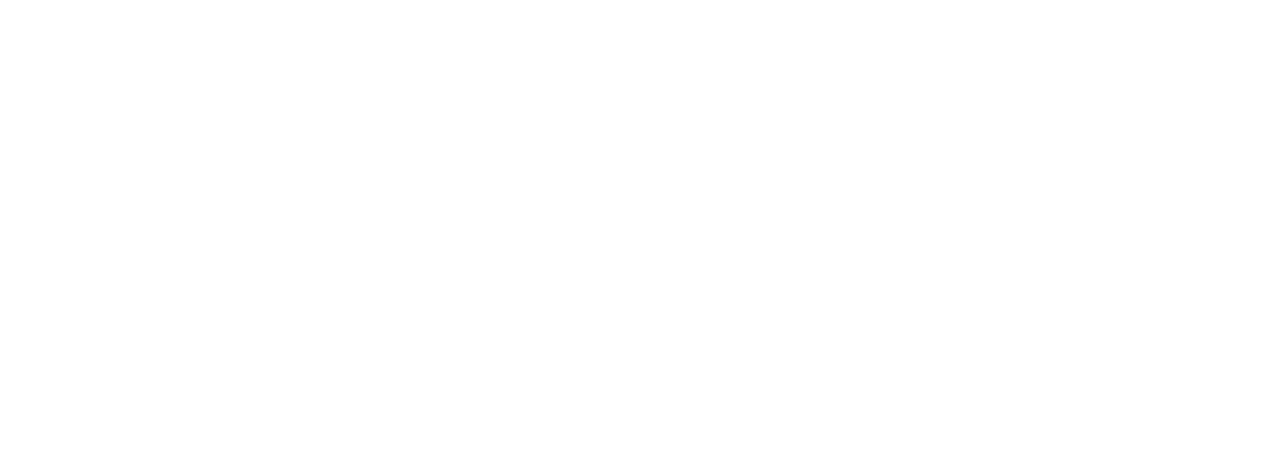
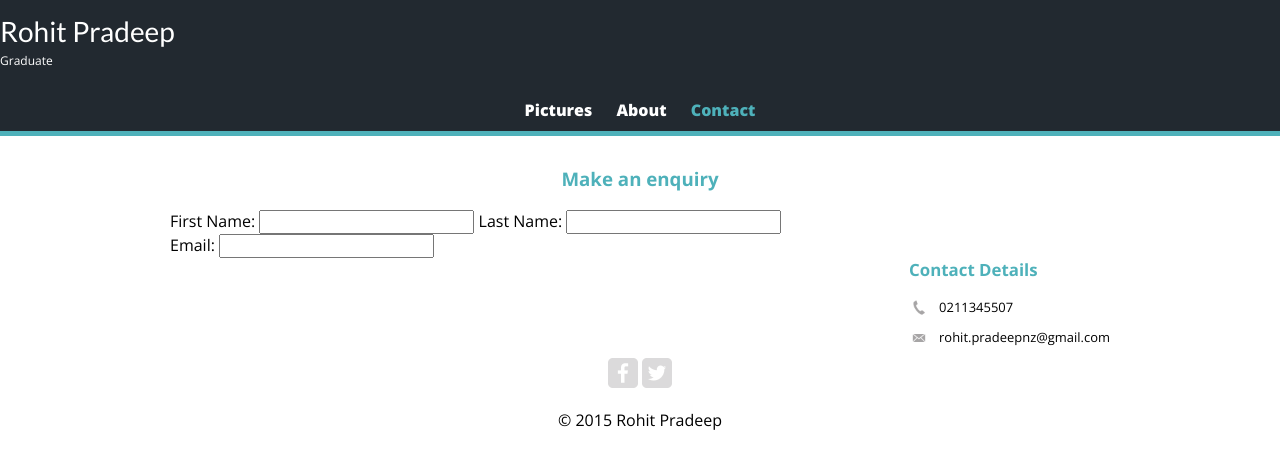
Before and after one commit to rohitpradeep/rohitpradeep.github.io, a plain HTML site: page contact.html in a window 1280 px wide. Drawn offline with nearby package versions, Linux system fonts and the light colour scheme.

Commit message:
changes the website color

```diff
--- a/contact.html
+++ b/contact.html
@@ -2,15 +2,70 @@
 <html>
   <head>
     <meta charset="utf-8">
-    <title>Contact</title>
+    <title>Rohit Pradeep | Graduate</title>
+    <link rel="stylesheet" type="text/css" href="css/normalize.css">
+    <link href='http://fonts.googleapis.com/css?family=Open+Sans:400,700,400italic,800|Lato:400,900,900italic,700' rel='stylesheet' type='text/css'>
+    <link rel="stylesheet" type="text/css" href="css/main.css">
   </head>
   <body>
+    <div id="top">
+      <header>
+
+        <a href="index.html" id="logo">
+          <h1>Rohit Pradeep</h1>
+          <h2>Graduate</h2>
+        </a>
+        <nav>
+          <ul id="navigation">
+            <li><a href="index.html">Pictures</a></li>
+            <li><a href="about.html" >About</a></li>
+            <li><a href="contact.html" class="selected">Contact</a></li>
+          </ul>
+        </header>
+        </div>
 
 
+
+    <div id="section_tag">
+      <section>
+        <h3>Make an enquiry</h3>
+        <form>
+          First Name:
+          <input type="text" name="firstname">
+          Last Name:
+          <input type="text" name="lastname">
+          <br>
+
+          Email:
+          <input type="text" name="email">
+          <br>
+
+
+        </form>
+       </section>
+       <section class="contact">
+        <h3> Contact Details</h3>
+        <ul class ="contact info">
+          <li class="mob"> <a href="tel:0211345507">0211345507</a></li>
+          <li class="mail"> <a href="mailto:rohit.pradeepnz@gmail.com">rohit.pradeepnz@gmail.com</a></li>
+
+        </ul>
+
+       </section>
+      <footer>
+
+        <a href="https://www.facebook.com/r.pradeepnz"><img src="img/facebook-wrap.png" alt="Facebook Logo" class="icons"></a>
+        <a href="https://www.facebook.com/?_rdr"><img src="img/twitter-wrap.png" alt="Twitter Logo" class="icons"></a>
+
+        <p>&copy; 2015 Rohit Pradeep</p>
+      </footer>
+    </div>
   </body>
 
 
 
 
 
+
+
 </html>
--- a/css/main.css
+++ b/css/main.css
@@ -1,10 +1,11 @@
 #top{
-  background: white;
+  background: #222930;
 
   float: left;
   margin: 0 0 30px 0;
   padding: 5px 0 0 0;
   width: 100%;
+  border-bottom: solid 5px #4eb1ba;
 
 }
 #logo{
@@ -22,15 +23,20 @@ h1{
   margin:15px 0;
   font-weight: normal;
   line-height: 0.8em;
-  color:#888888;
+  color:white;
 }
 
 h2{
   font-size: 0.75em;
   margin: -5px 0 0 ;
   font-weight: normal;
-  color:#888888;
+  color:white;
 
+}
+h3 {
+  margin: 0 0 1em 0;
+  color:#4eb1ba;
+  text-align: center;
 }
 
 
@@ -40,7 +46,7 @@ h2{
   text-align: center;
   padding: 10px 0;
   margin: 20px 0 0 ;
-  background: black;
+  background: #222930;
 
 }
 
@@ -57,12 +63,12 @@ padding: 15px 10px;
 }
 /* Changes the state of the navigation links */
 nav a.selected,nav a:hover{
-  color:#888888;
+  color:#4eb1ba;
 }
 
 p{
 
-  color:green;
+  color:black;
 }
 
 
@@ -70,12 +76,10 @@ p{
 
 a{
   text-decoration: none;
+  color:white;
 
 }
-body{
-  font-family: 'Open Sans', sans-serif;
-  background: #888888;
-}
+
 
 /******** BODY *********
  ************************/
@@ -86,6 +90,55 @@ body{
   margin:  0 auto;
   padding: 0 5%;
 }
+
+body{
+  font-family: 'Open Sans', sans-serif;
+  background: white;
+}
+
+/****
+Paragraph for the about page
+*****/
+#section_tag p{
+  color: black;
+}
+
+/********
+Contact Page
+
+********/
+.contact{
+  float: right;
+  list-style: none;
+  margin: 0;
+  padding: 0;
+  font-size: 0.9em;
+}
+
+.contact a{
+  display: block;
+  min-height: 20px;
+  background-repeat: no-repeat;
+  background-size: 20px 20px;
+  padding: 0 0 0 30px;
+  margin: 0 0 10px;
+
+}
+
+.contact h3{
+  text-align: left;
+}
+.contact li.mob a{
+  background-image: url('../img/phone.png');
+  color: black;
+}
+.contact li.mail a{
+  background-image: url('../img/mail.png');
+  color: black;
+}
+
+
+
   /* Site body   */
 
 /***
@@ -125,13 +178,26 @@ img{
 
 }
 
+/**
+Profile Photo
+****/
+
+.profile-photo{
+  display: block;
+  max-width: 150px;
+  margin: 0 auto 30px;
+  float: left;
+  border-radius: 100%;
+
+}
 
 
 /******** FOOTER *********
  ************************/
 
 footer img {
-opacity: 0.5;
+background-color: white;
+opacity: 0.4;
 
 }
 footer img:hover{
```
Also changed, not shown: about.html (+22 -14 lines), index.html (+3 -2 lines).
